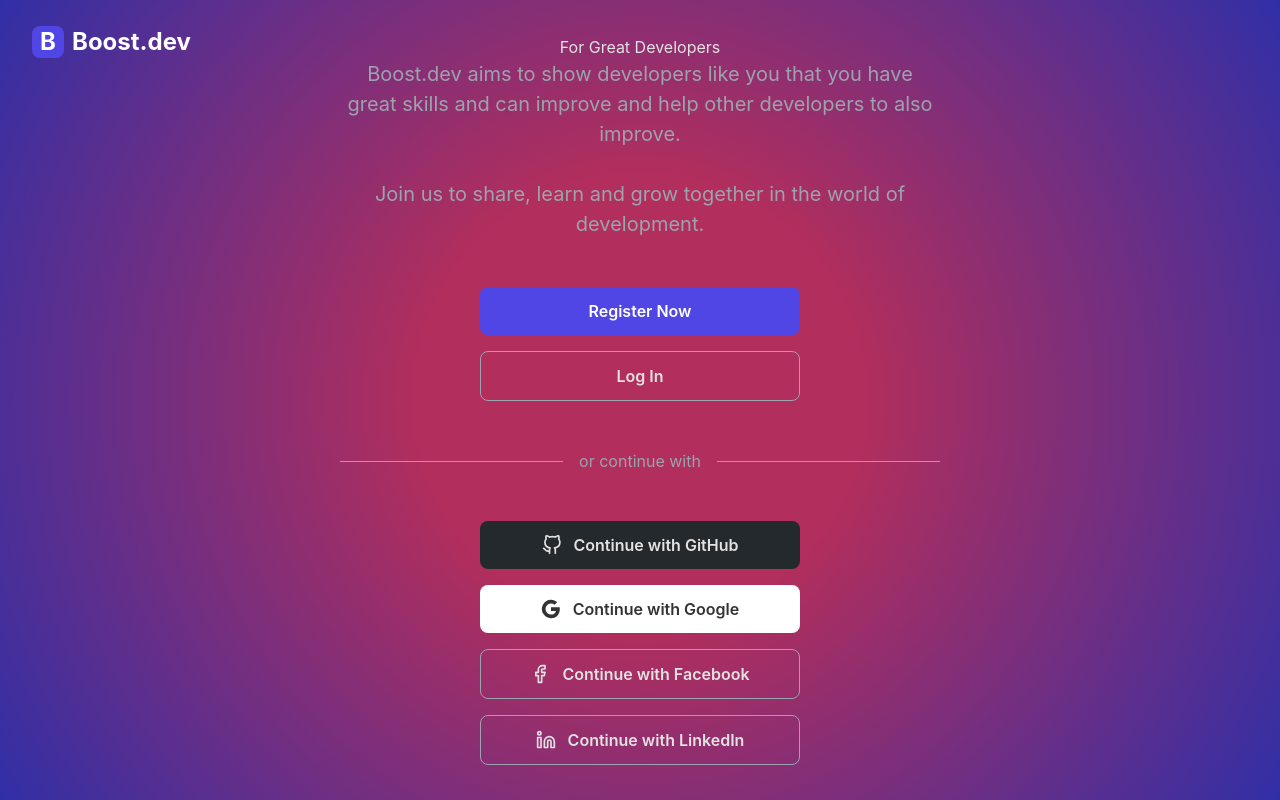
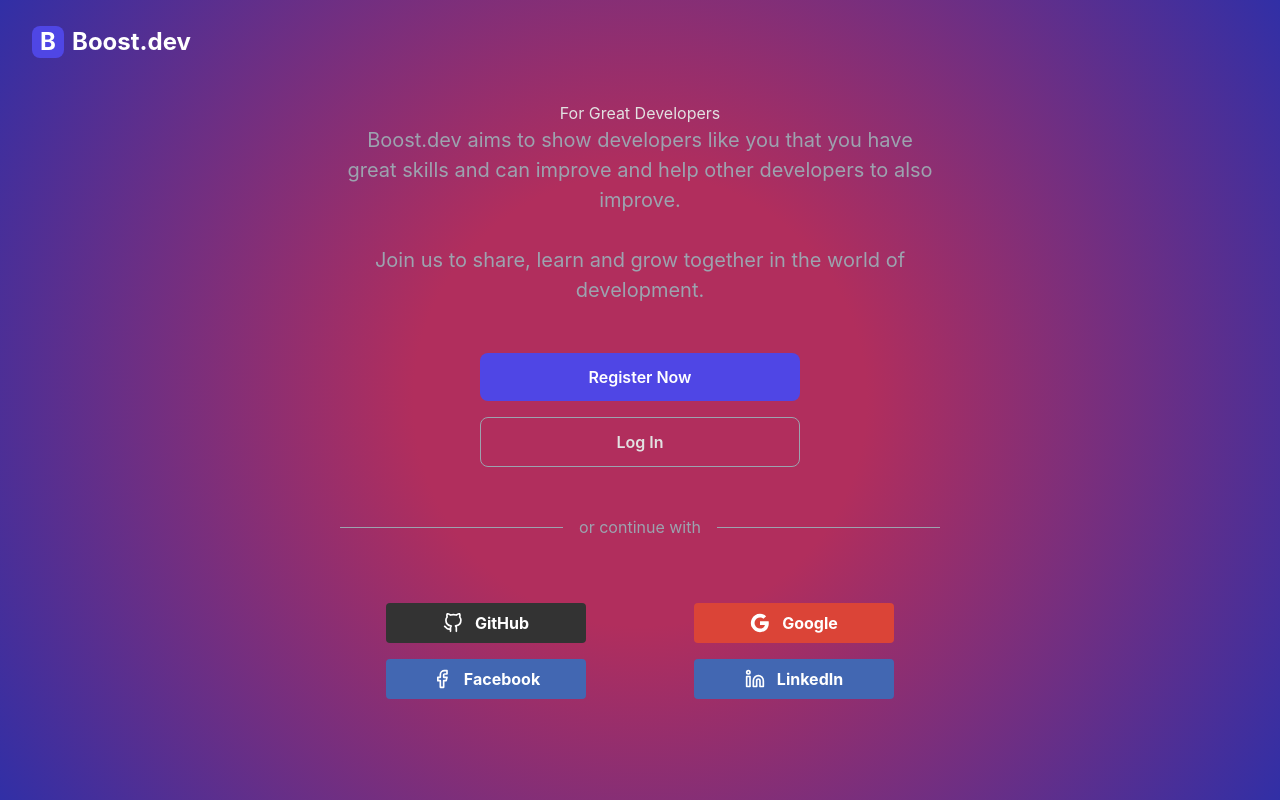
Before and after one commit to Lochy2000/boost.dev, a Django app: page / in a window 1280 px wide. Run offline with Django 5.2, Linux system fonts and the light colour scheme; some libraries are stand-ins or nearby versions.

Commit message:
Refactor code structure for improved readability and maintainability

```diff
--- a/theme/static/css/main.css
+++ b/theme/static/css/main.css
@@ -163,18 +163,28 @@
 }
 
 .social-login {
+    display: grid;
+    grid-template-columns: repeat(2, 1fr); /* Two columns */
+    gap: 1rem; /* Space between buttons */
+    justify-items: center; /* Center items horizontally */
+    margin-top: 1rem;
+}
+
+.social-login a {
     display: flex;
-    flex-direction: column;
-    gap: 1rem;
-    max-width: 320px;
-    margin: 0 auto;
-    width: 100%;
+    align-items: center;
+    justify-content: center;
+    padding: 0.5rem 1rem;
+    border-radius: 4px;
+    text-decoration: none;
+    color: white;
+    font-weight: bold;
+    width: 100%; /* Ensure buttons are consistent in size */
+    max-width: 200px; /* Optional: Limit button width */
 }
 
 .btn-social {
-    background-color: transparent;
-    border: 1px solid var(--text-secondary);
-    color: var(--text);
+    background-color: #4267B2; /* Default for Facebook/LinkedIn */
 }
 
 .btn-social:hover {
@@ -182,8 +192,7 @@
 }
 
 .btn-github {
-    background-color: #24292e;
-    border: none;
+    background-color: #333;
 }
 
 .btn-github:hover {
@@ -191,9 +200,7 @@
 }
 
 .btn-google {
-    background-color: white;
-    color: #333;
-    border: none;
+    background-color: #db4437;
 }
 
 .btn-google:hover {
--- a/theme/templates/home.html
+++ b/theme/templates/home.html
@@ -27,7 +27,7 @@
                         <path d="M9 19c-5 1.5-5-2.5-7-3m14 6v-3.87a3.37 3.37 0 0 0-.94-2.61c3.14-.35 6.44-1.54 6.44-7A5.44 5.44 0 0 0 20 4.77 5.07 5.07 0 0 0 19.91 1S18.73.65 16 2.48a13.38 13.38 0 0 0-7 0C6.27.65 5.09 1 5.09 1A5.07 5.07 0 0 0 5 4.77a5.44 5.44 0 0 0-1.5 3.78c0 5.42 3.3 6.61 6.44 7A3.37 3.37 0 0 0 9 18.13V22"></path>
                     </svg>
                 </span>
-                Continue with GitHub
+                GitHub
             </a>
 
             <a href="{% url 'social:begin' 'google-oauth2' %}" class="btn btn-google">
@@ -39,7 +39,7 @@
                         <path fill="currentColor" d="M12 5.38c1.62 0 3.06.56 4.21 1.64l3.15-3.15C17.45 2.09 14.97 1 12 1 7.7 1 3.99 3.47 2.18 7.07l3.66 2.84c.87-2.6 3.3-4.53 6.16-4.53z" fill="#EA4335"/>
                     </svg>
                 </span>
-                Continue with Google
+                Google
             </a>
 
             <a href="{% url 'social:begin' 'facebook' %}" class="btn btn-social">
@@ -48,7 +48,7 @@
                         <path d="M18 2h-3a5 5 0 0 0-5 5v3H7v4h3v8h4v-8h3l1-4h-4V7a1 1 0 0 1 1-1h3z"></path>
                     </svg>
                 </span>
-                Continue with Facebook
+                Facebook
             </a>
 
             <a href="{% url 'social:begin' 'linkedin-oauth2' %}" class="btn btn-social">
@@ -59,7 +59,7 @@
                         <circle cx="4" cy="4" r="2"></circle>
                     </svg>
                 </span>
-                Continue with LinkedIn
+                LinkedIn
             </a>
         </div>
     </div>
```
Also changed, not shown: pics/boost-dev-bkgd.png (added), pics/display.png (added), pics/imp-synd-1.png (added), pics/imposter-syndrome-cats.jpg (added), pics/suffering-from-imposter-syndrome.jpg (added), pics/syndrome.jpg (added).
